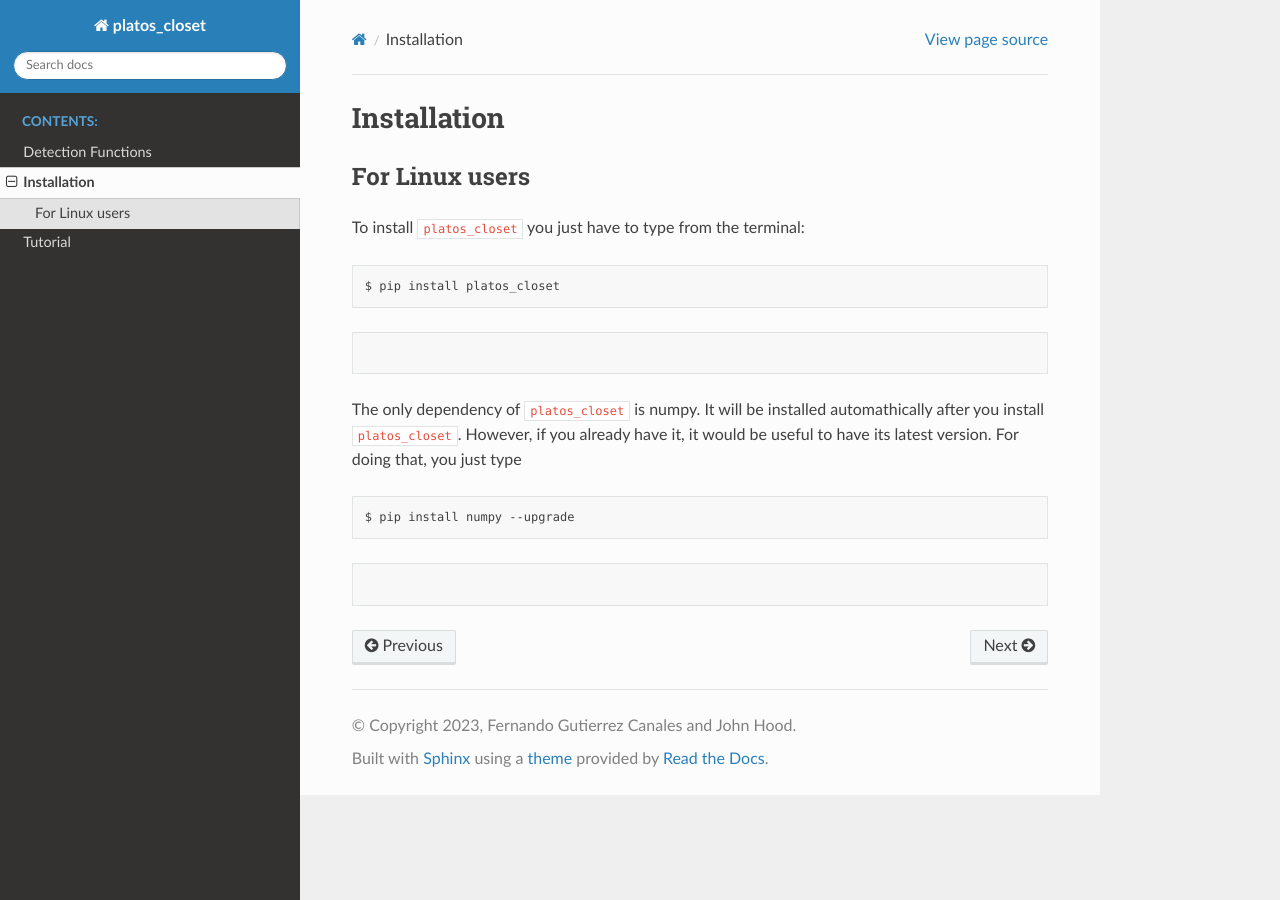
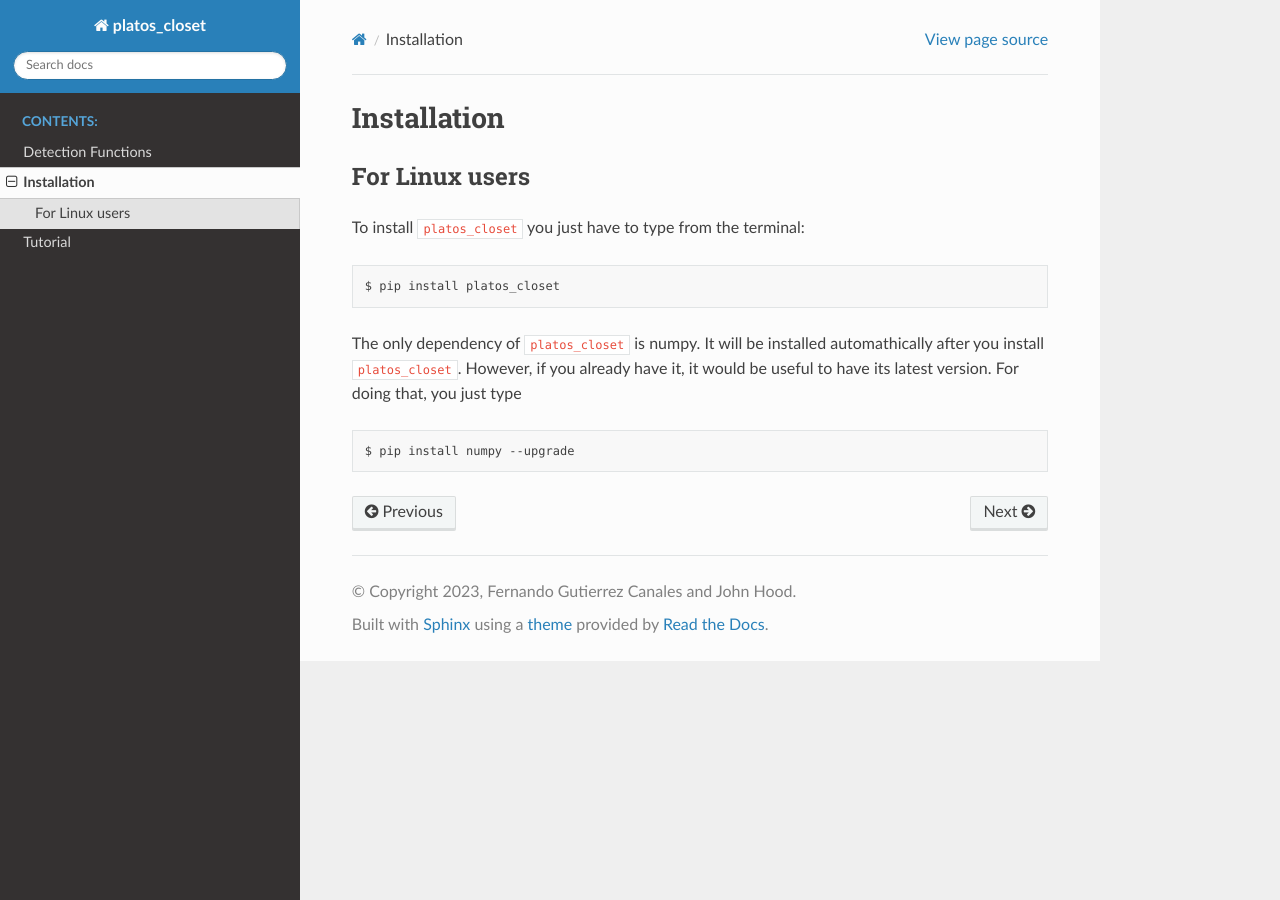
Before and after one commit to Fernando-Canales/platos_closet, a Sphinx documentation site: the page built from docs/installation.rst, in a window 1280 px wide. Built offline with Sphinx 7.4.7 and the Read the Docs theme 2.0.0, drawn with Linux system fonts in a browser that asks for light colours; pages that are not in the unit, such as notebooks, are missing from menus.

```diff
--- a/docs/index.rst
+++ b/docs/index.rst
@@ -9,7 +9,7 @@ Platos Closet
 Hello World! Welcome to the documentation for ``platos_closet``, a Python package for telling if a planet from the solar system could be detected by PLATO space mission.
 
 ``platos_closet`` is written to be simple and fast since only relies on `numpy <https://numpy.org/>`_. It takes into account noise levels
-representative for PLATO space mission. More details can be found in the `PLATO Definition Study Report (Red Book) <https://sci.esa.int/web/plato/-/59252-plato-definition-study-report-red-book> `_
+representative for PLATO space mission. More details can be found in the `PLATO Definition Study Report (Red Book) <https://sci.esa.int/web/plato/-/59252-plato-definition-study-report-red-book>`_
 
 ``platos_closet`` was developed as a part of the `CODE/ASTRO <https://semaphorep.github.io/codeastro/>`_ workshop by the authors.
 
--- a/docs/installation.rst
+++ b/docs/installation.rst
@@ -12,8 +12,6 @@ To install ``platos_closet`` you just have to type from the terminal:
 
     $ pip install platos_closet
 
-.. code-block:: bash
-
 The only dependency of ``platos_closet`` is numpy. It will be installed
 automathically after you install ``platos_closet``. However, if you already
 have it, it would be useful to have its latest version. For doing that, you just
@@ -22,5 +20,3 @@ type
 .. code-block:: bash
 
     $ pip install numpy --upgrade
-
-.. code-block:: bash
--- a/docs/tutorial.rst
+++ b/docs/tutorial.rst
@@ -1,4 +1,4 @@
-.. _tutorials:
+.. _tutorial:
 
 Tutorial
 ========
```
